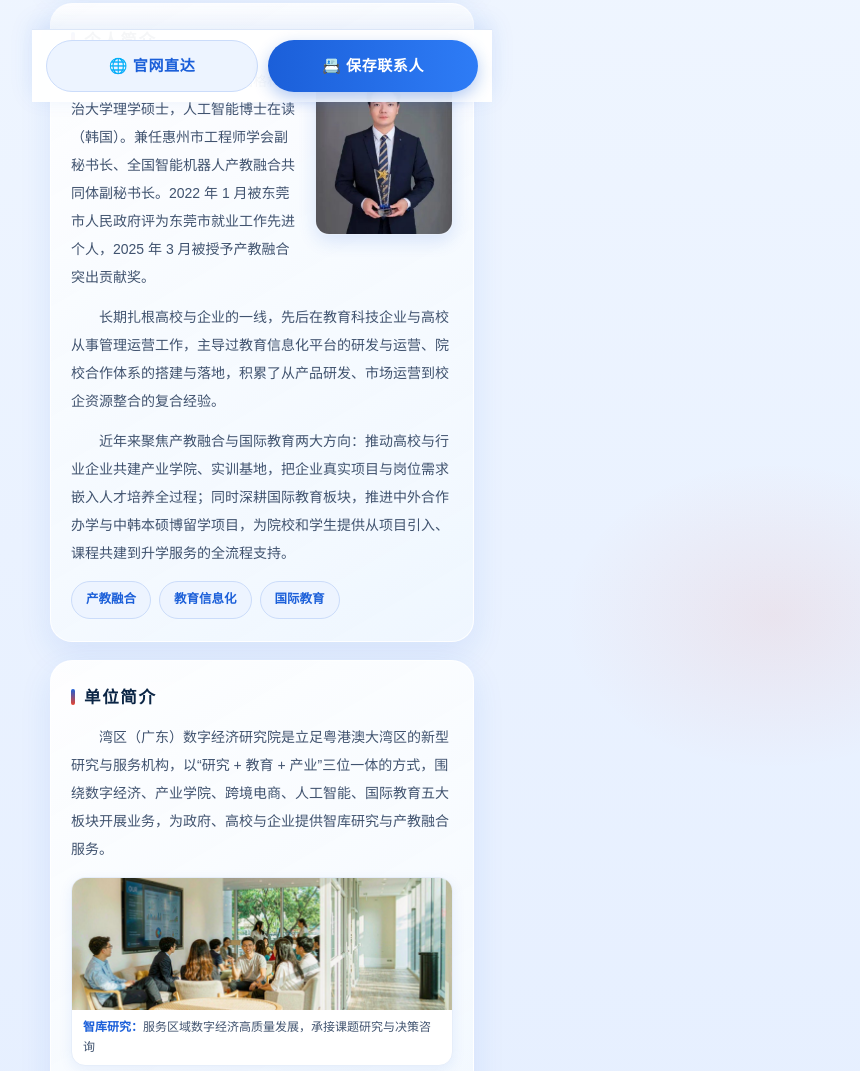
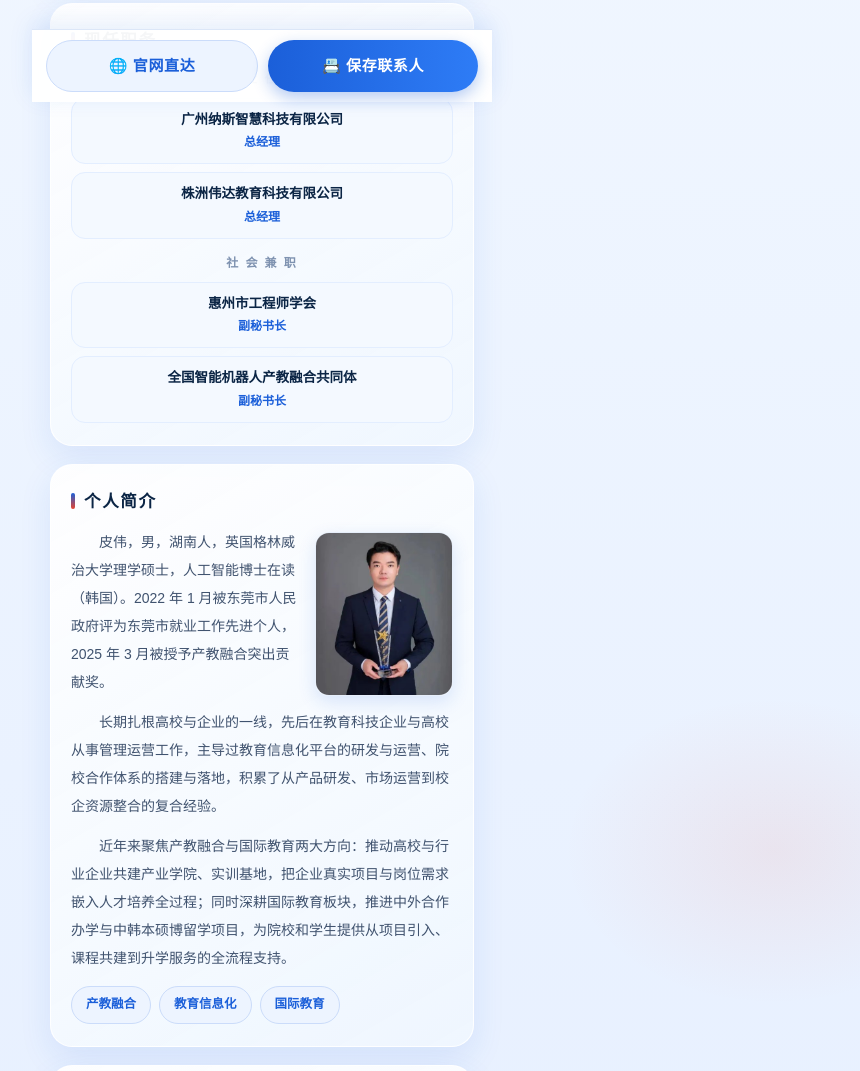
Before and after one commit to unipiwei-blip/baydea, a plain HTML site: page card.html in a window 1280 px wide. Shown: the part 698-1769 px from the top of the page, without its empty margins (378-1238 px from the left). Drawn offline with Linux system fonts and the light colour scheme.

Commit message:
v29: 皮伟名片新增现任职务模块(两家企业总经理+两项社会兼职), 两版本同步, 移除简介中重复兼任句

```diff
--- a/card.html
+++ b/card.html
@@ -85,6 +85,13 @@
     .chips span { padding: 7px 14px; border-radius: 999px; font-size: 12.5px; font-weight: 600; color: #1B5FD9;
       background: #EDF4FF; border: 1px solid #CBDCFA; }
 
+    /* ---- 现任职务 ---- */
+    .role-group { margin-top: 14px; }
+    .role-group__label { text-align: center; font-size: 12px; font-weight: 700; letter-spacing: 0.16em; color: #7E92B0; margin-bottom: 8px; }
+    .role-card { margin-top: 8px; padding: 10px 14px; border-radius: 14px; background: #F4F9FF; border: 1px solid #E3EEFF; text-align: center; }
+    .role-card b { display: block; font-size: 13.5px; color: #0B2545; font-weight: 700; line-height: 1.6; }
+    .role-card span { display: block; margin-top: 2px; font-size: 12px; color: #1B5FD9; font-weight: 600; }
+
     /* ---- 单位图文 ---- */
     .unit-grid { display: grid; grid-template-columns: 1fr 1fr; gap: 10px; margin-top: 14px; }
     .unit-grid figure { border-radius: 14px; overflow: hidden; background: #fff; border: 1px solid #E6EEFA; box-shadow: 0 4px 14px rgba(27,95,217,0.08); }
@@ -135,10 +142,24 @@
     </div>
 
     <div class="section">
+      <h2><span class="bar"></span>现任职务</h2>
+      <div class="role-group">
+        <div class="role-group__label">企 业 任 职</div>
+        <div class="role-card"><b>广州纳斯智慧科技有限公司</b><span>总经理</span></div>
+        <div class="role-card"><b>株洲伟达教育科技有限公司</b><span>总经理</span></div>
+      </div>
+      <div class="role-group">
+        <div class="role-group__label">社 会 兼 职</div>
+        <div class="role-card"><b>惠州市工程师学会</b><span>副秘书长</span></div>
+        <div class="role-card"><b>全国智能机器人产教融合共同体</b><span>副秘书长</span></div>
+      </div>
+    </div>
+
+    <div class="section">
       <h2><span class="bar"></span>个人简介</h2>
       <div class="clearfix">
         <img class="profile-img" src="assets/img/piwei-profile.jpg" alt="皮伟">
-        <p>皮伟，男，湖南人，英国格林威治大学理学硕士，人工智能博士在读（韩国）。兼任惠州市工程师学会副秘书长、全国智能机器人产教融合共同体副秘书长。2022 年 1 月被东莞市人民政府评为东莞市就业工作先进个人，2025 年 3 月被授予产教融合突出贡献奖。</p>
+        <p>皮伟，男，湖南人，英国格林威治大学理学硕士，人工智能博士在读（韩国）。2022 年 1 月被东莞市人民政府评为东莞市就业工作先进个人，2025 年 3 月被授予产教融合突出贡献奖。</p>
         <p>长期扎根高校与企业的一线，先后在教育科技企业与高校从事管理运营工作，主导过教育信息化平台的研发与运营、院校合作体系的搭建与落地，积累了从产品研发、市场运营到校企资源整合的复合经验。</p>
         <p>近年来聚焦产教融合与国际教育两大方向：推动高校与行业企业共建产业学院、实训基地，把企业真实项目与岗位需求嵌入人才培养全过程；同时深耕国际教育板块，推进中外合作办学与中韩本硕博留学项目，为院校和学生提供从项目引入、课程共建到升学服务的全流程支持。</p>
       </div>
```
Also changed, not shown: mp/index.html (+22 -1 lines).
